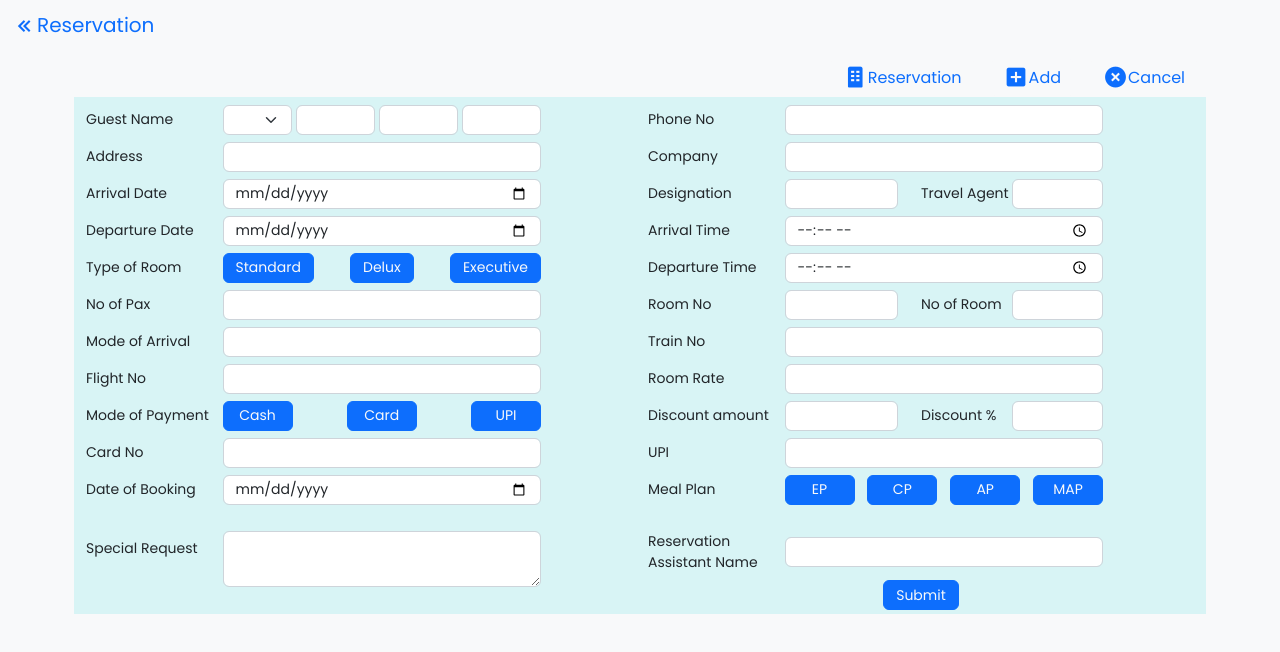
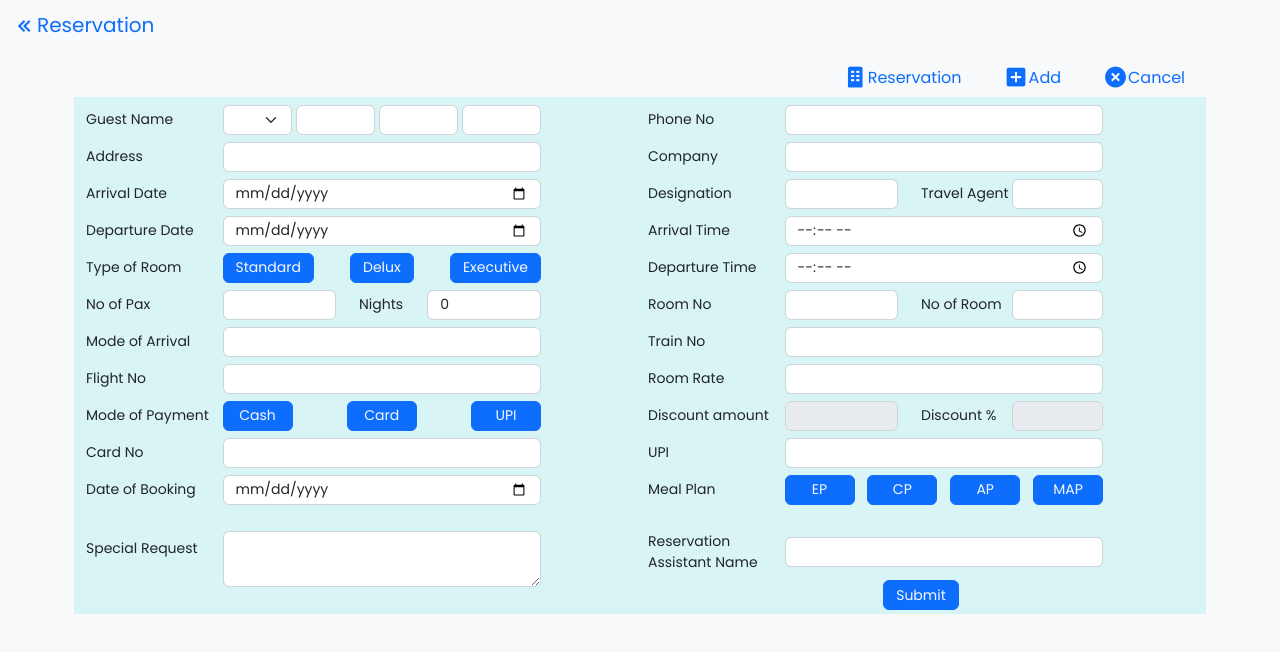
Before and after one commit to Shreya010tech/Frontend, a React (Create React App) app: page /Reservation in a window 1280 px wide. Shown: the top 652 px of the page. Built offline with nearby package versions, Linux system fonts and the light colour scheme; what localbase would draw is missing.

Commit message:
Updated logics & routes in Reservation Pages

```diff
--- a/src/components/AllReservations.jsx
+++ b/src/components/AllReservations.jsx
@@ -1,5 +1,6 @@
 /* eslint-disable jsx-a11y/anchor-is-valid */
 import React, { useState, useEffect } from "react";
+import { useNavigate } from "react-router-dom";
 import { useLocation } from 'react-router-dom';
 import "../CustomCss/Reservation.css";
 import Localbase from "localbase";
@@ -9,6 +10,7 @@ db.config.debug = false;
 const AllReservations = () => {
   const [bookingData, setBookingData] = useState([])
   const location = useLocation();
+  const navigate = useNavigate();
 
   useEffect(() => {
     const query = new URLSearchParams(location.search);
@@ -78,9 +80,9 @@ const AllReservations = () => {
         <nav className="navbar sticky-top navbar navbar-expand-lg bg-light">
           <div className="container-fluid">
             <div className="navbar-brand d-flex align-items-center">
-              <a className="text-primary" href="/#">
+              <div className="text-primary" onClick={()=>{navigate(-1)}}>
                 <i className="bx bx-chevrons-left font-size-25"></i>
-              </a>
+              </div>
               <h5 className="text-primary">Reservation</h5>
             </div>
           </div>
--- a/src/components/Reservation.jsx
+++ b/src/components/Reservation.jsx
@@ -1,6 +1,8 @@
 /* eslint-disable jsx-a11y/anchor-is-valid */
 import React from "react";
 import { useState } from "react";
+import { useNavigate } from "react-router-dom";
+import {NavLink} from "react-router-dom";
 import "../CustomCss/Reservation.css";
 import ShortUniqueId from "short-unique-id";
 import Localbase from "localbase";
@@ -8,6 +10,12 @@ let db = new Localbase("hmctdb");
 db.config.debug = false;
 
 const Reservation = () => {
+  const navigate = useNavigate();
+
+  const [isCardNoDisabled, setIsCardNoDisabled] = useState(false);
+  const [isUpiDisabled, setIsUpiDisabled] = useState(false);
+  const [isDiscountDisabled, setIsDiscountDisabled] = useState(true);
+
   const [roomTypeBtnColor, setRoomTypeBtnColor] = useState("");
   const [paymentTypeBtnColor, setPaymentTypeBtnColor] = useState("");
   const [mealTypeBtnColor, setMealTypeBtnColor] = useState("");
@@ -22,6 +30,7 @@ const Reservation = () => {
   const [arrivalTime, setArrivalTime] = useState("");
   const [departureDate, setdepartureDate] = useState("");
   const [departureTime, setDepartureTime] = useState("");
+  const [nights, setNights] = useState(0);
   const [roomType, setRoomType] = useState("");
   const [roomNumber, setRoomNumber] = useState("");
   const [noOfRooms, setNoOfRooms] = useState("");
@@ -43,7 +52,7 @@ const Reservation = () => {
 
   // Add :  Add reservation details
   // params : none     (directly get data from useState)
-  // return :   1.  {success:true}                                    IF ADDED SUCCESSFULLY
+  // return :   1.  {success:true, bookingid: 'string'}               IF ADDED SUCCESSFULLY
   //            2.  {success:false, msg: 'Something Went Wrong'}      IF ADD FAILED
   const addReservationData = async()=>{
     try{
@@ -61,7 +70,7 @@ const Reservation = () => {
           adultno: "",  childno: "",
 
           bookingdate: bookingDate, arrivaldate: arrivalDate, arrivaltime: arrivalTime,
-          departuredate: departureDate, departuretime: departureTime,
+          departuredate: departureDate, departuretime: departureTime, nights: nights,
 
           typeofroom: roomType, roomno: roomNumber, noofrooms: noOfRooms,
 
@@ -79,7 +88,7 @@ const Reservation = () => {
           resassisname: resAssisName, specialreq: specialReq
       })
 
-      return {success: true}
+      return {success: true, bookingid: ubookingid}
     }catch(e){
       console.log("ReservationPageError (addReservationData) : ",e);
       return {success: false, msg: 'Something Went Wrong'}
@@ -93,6 +102,9 @@ const Reservation = () => {
   };
 
   const changePaymentBtnColor = (paymentType) => {
+    if(paymentType == 'Cash') { setIsCardNoDisabled(true); setIsUpiDisabled(true); }
+    if(paymentType == 'Card') { setIsCardNoDisabled(false); setIsUpiDisabled(true); }
+    if(paymentType == 'UPI') { setIsCardNoDisabled(true); setIsUpiDisabled(false); }
     setPaymentTypeBtnColor(paymentType);
     setModeOfPayment(paymentType);
   };
@@ -101,6 +113,15 @@ const Reservation = () => {
     setMealTypeBtnColor(mealType);
     setMealPlan(mealType);
   };
+
+  const clearForm = ()=>{
+    setGuestName({ title: "", firstname: "", middlename: "", lastname: "", });
+    setAddress({ ad1: "", city: "", state: "", zip: "", });
+    setGuestPhoneNumber(""); setCompanyName(""); setDesignation(""); setBookingDate(""); setArrivalDate(""); setArrivalTime(""); setdepartureDate("");
+    setDepartureTime(""); setNights(0); setRoomType(""); setRoomNumber(""); setNoOfRooms(""); setNoOfPax(""); setModeOfArrival(""); setTrainNo("");
+    setFlightNo(""); setRoomRate(""); setDiscountAmount(""); setDiscountPercentage(""); setModeOfPayment(""); setCardNo("");
+    setUpi(""); setMealPlan(""); setTravelAgentName(""); setResAssisName(""); setSpecialReq("");
+  }
 
   const handleInputChange = (e) => {
     if (e.target.name == "title") {  setGuestName({ ...guestName, title: e.target.value }); }
@@ -112,9 +133,30 @@ const Reservation = () => {
     else if (e.target.name == "companyname") {  setCompanyName(e.target.value); }
     else if (e.target.name == "designation") {  setDesignation(e.target.value); }
     else if (e.target.name == "bookingdate") {  setBookingDate(e.target.value); }
-    else if (e.target.name == "arrivaldate") {  setArrivalDate(e.target.value); }
+    else if (e.target.name == "arrivaldate") {
+      setArrivalDate(e.target.value);
+      if(departureDate && e.target.value) {
+        const date2 = new Date(departureDate);
+        const date1 = new Date(e.target.value);
+
+        const diffTime = Math.abs(date2.getTime() - date1.getTime());
+        const diffDays = Math.ceil(diffTime / (1000 * 60 * 60 * 24));
+        setNights(diffDays);
+      }
+    }
     else if (e.target.name == "arrivaltime") {  setArrivalTime(e.target.value); }
-    else if (e.target.name == "departuredate") {  setdepartureDate(e.target.value); }
+    else if (e.target.name == "departuredate") {
+      setdepartureDate(e.target.value);
+      if(arrivalDate && e.target.value) {
+        const date1 = new Date(e.target.value);
+        const date2 = new Date(arrivalDate);
+
+        const diffTime = Math.abs(date2.getTime() - date1.getTime());
+        const diffDays = Math.ceil(diffTime / (1000 * 60 * 60 * 24));
+        setNights(diffDays);
+      }
+    }
+    else if (e.target.name == "nights") { setNights(e.target.value); }
     else if (e.target.name == "departuretime") {  setDepartureTime(e.target.value); }
     else if (e.target.name == "roomnumber") {  setRoomNumber(e.target.value); }
     else if (e.target.name == "noofrooms") {  setNoOfRooms(e.target.value); }
@@ -122,9 +164,16 @@ const Reservation = () => {
     else if (e.target.name == "modeofarrival") {  setModeOfArrival(e.target.value); }
     else if (e.target.name == "trainno") {  setTrainNo(e.target.value); }
     else if (e.target.name == "flightno") {  setFlightNo(e.target.value); }
-    else if (e.target.name == "roomrate") {  setRoomRate(e.target.value); }
-    else if (e.target.name == "discountamount") {  setDiscountAmount(e.target.value); }
-    else if (e.target.name == "discountpercentage") {  setDiscountPercentage(e.target.value); }
+    else if (e.target.name == "roomrate") {
+      setRoomRate(e.target.value); if(e.target.value == ''){ setIsDiscountDisabled(true); }else{ setIsDiscountDisabled(false); }
+      setDiscountAmount(""); setDiscountPercentage("");
+    }
+    else if (e.target.name == "discountamount") {
+      setDiscountAmount(e.target.value);  let result = (e.target.value / roomRate) * 100; setDiscountPercentage(result);
+    }
+    else if (e.target.name == "discountpercentage") {
+      setDiscountPercentage(e.target.value);  let result = (e.target.value * roomRate) / 100; setDiscountAmount(result);
+    }
     else if (e.target.name == "cardno") {  setCardNo(e.target.value); }
     else if (e.target.name == "upi") {  setUpi(e.target.value); }
     else if (e.target.name == "travelagentname") {  setTravelAgentName(e.target.value); }
@@ -134,9 +183,13 @@ const Reservation = () => {
 
   const onSubmitAction = async (e) => {
     e.preventDefault();
+    if(roomType == "") { alert("Select Type of Room"); return; }
+    if(mealPlan == "") { alert("Select Meal Plan"); return; }
+    if(modeOfPayment == "") { alert("Select Mode of Payment"); return; }
+
     let res = await addReservationData();
     if(res.success){
-      alert("Your form submitted!");
+      navigate(`/ReservationConfirmation?bookingid=${res.bookingid}`);
     }else{
       alert(res.msg);
     }
@@ -148,9 +201,9 @@ const Reservation = () => {
         <nav className="navbar sticky-top navbar navbar-expand-lg bg-light">
           <div className="container-fluid">
             <div className="navbar-brand d-flex align-items-center">
-              <a className="text-primary" href="/#">
+              <NavLink className="text-primary" to="/Home3">
                 <i className="bx bx-chevrons-left font-size-25"></i>
-              </a>
+              </NavLink>
               <h5 className="text-primary">Reservation</h5>
             </div>
           </div>
@@ -159,7 +212,7 @@ const Reservation = () => {
           <div className="d-flex justify-content-end column-gap-3">
             <button
               type="button"
-              className="d-flex align-items-center text-primary btn btn-light button-padding-5"
+              className="d-flex align-items-center text-primary btn btn-light button-padding-5" onClick={()=>{navigate('/AllReservations')}}
             >
               <i className="bx bxs-building font-size-25"></i>Reservation
             </button>
@@ -171,7 +224,7 @@ const Reservation = () => {
             </button>
             <button
               type="button"
-              className="d-flex align-items-center text-primary btn btn-light button-padding-5"
+              className="d-flex align-items-center text-primary btn btn-light button-padding-5" onClick={clearForm}
             >
               <i className="bx bxs-x-circle font-size-25"></i>Cancel
             </button>
@@ -429,11 +482,15 @@ const Reservation = () => {
                 />
               </div>
             </div>
-            <div className="col-md-6 d-flex align-items-center rev-margin-gap">
-              <label htmlFor="noofpax" className="col-sm-3 col-form-label font-size-14">
+            <div className="col-md-6 d-flex align-items-center font-size-14 rev-margin-gap">
+              <div className="col-md-6 d-flex align-items-center">
+                <label
+                  htmlFor="noofpax"
+                  className="col-sm-6 col-form-label font-size-14"
+                >
                   No of Pax{" "}
                 </label>
-              <div className="col-sm-7">
+                <div className="col-sm-5">
                   <input
                     type="text"
                     className="form-control height-30 font-size-14"
@@ -442,6 +499,25 @@ const Reservation = () => {
                     value={noOfPax}
                     onChange={handleInputChange}
                   />
+                </div>
+              </div>
+              <div className="col-md-6 d-flex align-items-center">
+                <label
+                  htmlFor="nights"
+                  className="col-sm-3 col-form-label font-size-14"
+                >
+                  Nights
+                </label>
+                <div className="col-sm-5">
+                  <input
+                    type="text"
+                    className="form-control height-30 font-size-14"
+                    id="inputNights"
+                    name="nights"
+                    value={nights}
+                    onChange={handleInputChange}
+                  />
+                </div>
               </div>
             </div>
             <div className="col-md-6 d-flex align-items-center rev-margin-gap">
@@ -599,6 +675,7 @@ const Reservation = () => {
                 </label>
                 <div className="col-sm-5">
                   <input
+                    disabled={isDiscountDisabled}
                     type="number"
                     className="form-control height-30 font-size-14"
                     id="inputRoomNo"
@@ -617,6 +694,7 @@ const Reservation = () => {
                 </label>
                 <div className="col-sm-4">
                   <input
+                    disabled={isDiscountDisabled}
                     type="number"
                     className="form-control height-30 font-size-14"
                     id="inputNoOfRoom"
@@ -632,7 +710,7 @@ const Reservation = () => {
                 Card No{" "}
               </label>
               <div className="col-sm-7">
-                <input
+                <input disabled={isCardNoDisabled}
                   type="number"
                   className="form-control height-30 font-size-14"
                   id="inputCardNo"
@@ -647,7 +725,7 @@ const Reservation = () => {
                 UPI{" "}
               </label>
               <div className="col-sm-7">
-                <input
+                <input disabled={isUpiDisabled}
                   type="text"
                   className="form-control height-30 font-size-14"
                   id="inputupi"
```
Also changed, not shown: src/components/ReservationConfirmation.jsx (+20 -4 lines). Lines whose indentation alone changed are shown as unchanged.
